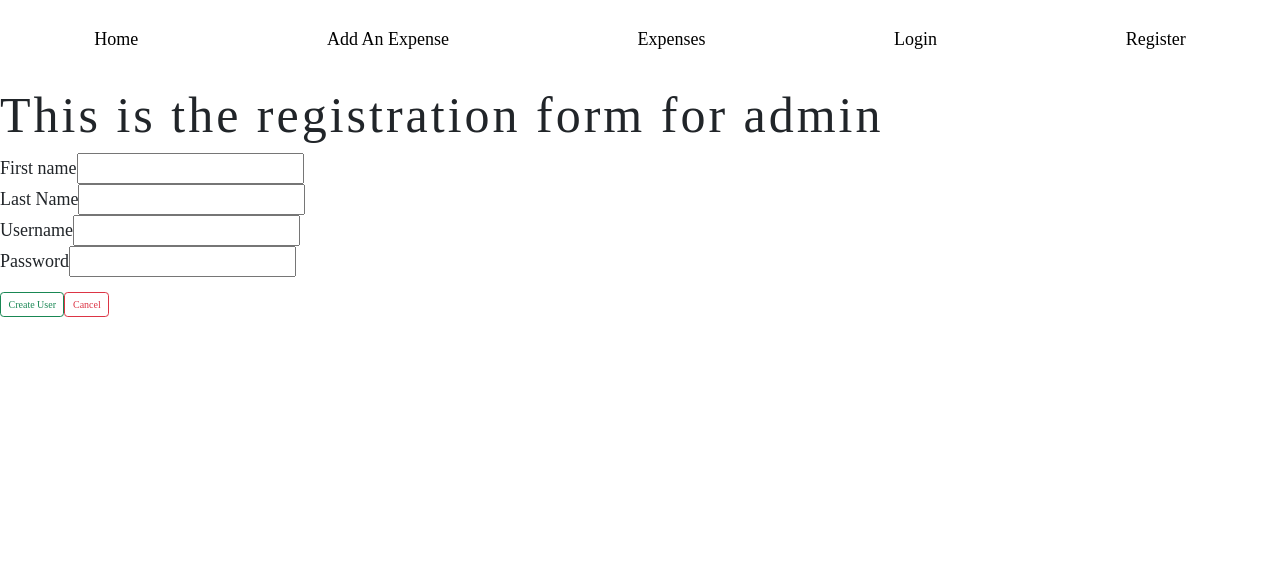
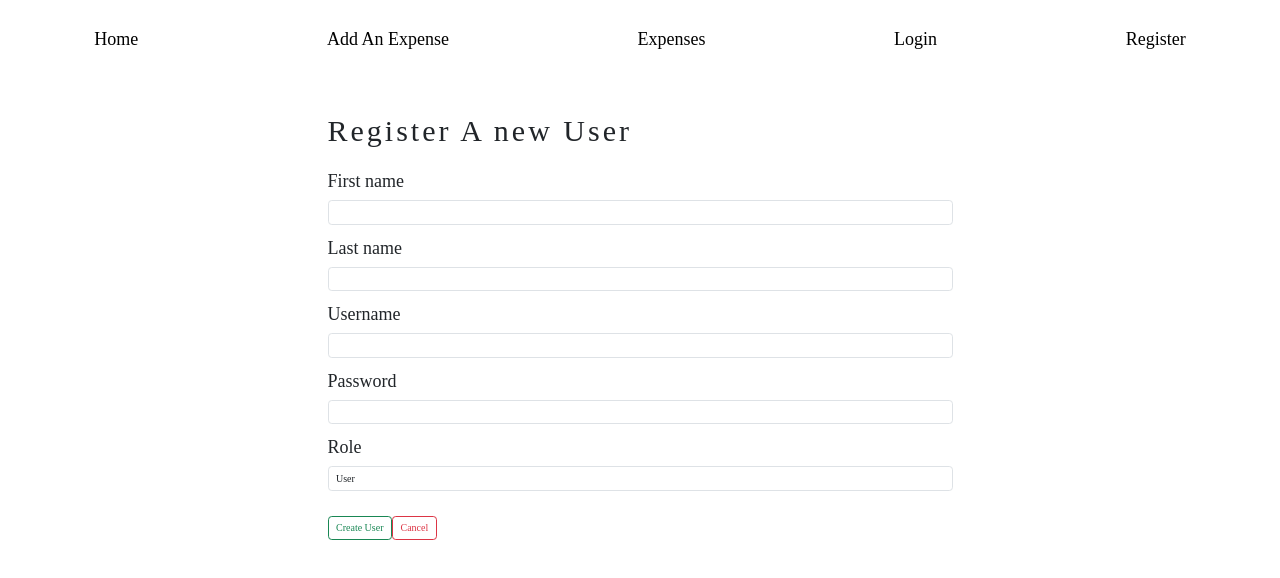
Before and after one commit to matthew-maya-17/Capstone-Git-Push-Mafia, a React (Create React App) app in the folder ExpenseTracker/client/expense-tracker-ui/: page /register in a window 1280 px wide. Shown: the top 578 px of the page. Built offline with nearby package versions, Linux system fonts and the light colour scheme.

Commit message:
Edit all forms

```diff
--- a/ExpenseTracker/client/expense-tracker-ui/src/ExpenseForm.js
+++ b/ExpenseTracker/client/expense-tracker-ui/src/ExpenseForm.js
@@ -21,7 +21,7 @@ function ExpenseForm() {
   const navigate = useNavigate();
   const { id } = useParams();
   const url = "http://localhost:8080/api/expense";
-
+  const token = localStorage.getItem("jwtToken") != null ? localStorage.getItem("jwtToken") : null;
   const [Expense, setExpense] = useState({
     userId,
     categoryId: 5,
@@ -132,9 +132,11 @@ function ExpenseForm() {
       .catch(console.log);
   };
 
-  return (
+  console.log(token)
+
+  return token == null ? navigate('/login') : (
     <>
-      <section>
+      <div className="container mt-5 w-50">
         <h2 className="mb-4">{id ? "Update Expense" : "Add Expense"}</h2>
 
         {errors.length > 0 && (
@@ -147,14 +149,15 @@ function ExpenseForm() {
             </ul>
           </div>
         )}
-
-        <form onSubmit={handleSubmit}>
-          <fieldset className="form-group">
-            <label htmlFor="categoryId">Select Expense Category:</label>
+        <form className="form-group" onSubmit={handleSubmit}>
+          <div className="mb-3">
+            <label htmlFor="categoryId" className="form-label">
+              Select Expense Category:
+            </label>
             <select
               name="categoryId"
               id="categoryId"
-              className="form-group"
+              className="form-control"
               value={Expense.categoryId}
               onChange={handleChange}
             >
@@ -164,65 +167,43 @@ function ExpenseForm() {
               <option value="4">Equipment Rental</option>
               <option value="5">Misc</option>
             </select>
-          </fieldset>
-          <fieldset className="form-group">
-            <label htmlFor="amount">Amount</label>
+          </div>
+
+          <div className="mb-3">
+            <label htmlFor="amount" className="form-label">
+              Amount
+            </label>
             <input
               id="amount"
               name="amount"
               type="number"
               step="0.01"
               min="0"
-              className="form-group"
+              className="form-control"
               value={Expense.amount}
               onChange={handleChange}
             />
-          </fieldset>
-          <fieldset className="form-group">
-            <label htmlFor="description">Description</label>
+          </div>
+
+          <div className="mb-3">
+            <label htmlFor="description" className="form-label">
+              Description
+            </label>
             <input
               id="description"
               name="description"
               type="text"
-              className="form-group"
+              className="form-control"
               value={Expense.description}
               onChange={handleChange}
             />
-          </fieldset>
-          <fieldset className="form-group">
-            <label htmlFor="approved">Approved</label>
-            <input
-              id="approved"
-              name="approved"
-              type="checkbox"
-              className="form-group"
-              checked={Expense.approved}
-              onChange={handleChange}
-            />
-          </fieldset>
-          <fieldset className="form-group">
-            <label htmlFor="reimbursed">Reimbursed</label>
-            <input
-              id="reimbursed"
-              name="reimbursed"
-              type="checkbox"
-              className="form-group"
-              checked={Expense.reimbursed}
-              onChange={handleChange}
-            />
-          </fieldset>
-          <fieldset className="form-group">
+          </div>
+
+          <div className="mb-3">
             <label htmlFor="receiptUrl">Receipt Url</label>
-            <input
-              id="receiptUrl"
-              name="receiptUrl"
-              type="text"
-              className="form-group"
-              value={Expense.receiptUrl}
-              onChange={handleChange}
-            />
-          </fieldset>
-          <fieldset className="form-group">
+            <input class="form-control" type="file" id="formFile"></input>
+          </div>
+          <div className="mb-3">
             <button type="submit" className="btn btn-outline-success mr-4 mt-4">
               {id ? "Update Expense" : "Add Expense"}
             </button>
@@ -233,9 +214,9 @@ function ExpenseForm() {
             >
               Cancel
             </Link>
-          </fieldset>
+          </div>
         </form>
-      </section>
+      </div>
     </>
   );
 }
--- a/ExpenseTracker/client/expense-tracker-ui/src/ExpenseList.js
+++ b/ExpenseTracker/client/expense-tracker-ui/src/ExpenseList.js
@@ -14,6 +14,7 @@ const CATEGORY_MAP = {
 function ExpenseList() {
   // STATE
   const [expenses, setExpenses] = useState([]);
+  const token = localStorage.getItem("jwtToken")
   const url = "http://localhost:8080/api/expense";
   const navigate = useNavigate();
 
@@ -62,10 +63,7 @@ function ExpenseList() {
 
   return (
     <>
-      <section>
-        <Link className="btn btn-outline-success mb-4" to={"/expense/add"}>
-          Add an Expense
-        </Link>
+      <div className="container" style={{ maxWidth: "90%" }}>
         <table className="table table-striped table-bordered table-hover">
           <thead className="table-dark">
             <tr>
@@ -111,7 +109,10 @@ function ExpenseList() {
             ))}
           </tbody>
         </table>
-      </section>
+                <Link className="btn btn-outline-success mb-4" to={"/expense/add"}>
+          Add an Expense
+        </Link>
+      </div>
     </>
   );
 }
--- a/ExpenseTracker/client/expense-tracker-ui/src/LoginPage.js
+++ b/ExpenseTracker/client/expense-tracker-ui/src/LoginPage.js
@@ -25,7 +25,6 @@ function LoginPage(){
         .then(data => {
             localStorage.setItem("jwtToken", data.jwt_token);
             localStorage.setItem("userId", data.user_id);
-            console.log(localStorage)
         })
         .catch(console.log)
     }
@@ -33,25 +32,37 @@ function LoginPage(){
 
     return (
       <>
-        <h1>This is the Login Page</h1>
-
-        <form onSubmit={handleSubmit}>
+        <div className="container w-50 mt-5">
+          <h2 className="mb-4">Login</h2>
+          <form onSubmit={handleSubmit} className="form-group ">
+            <div className="mb-3">
+              <label className="form-label">Username</label>
               <input
                 type="text"
                 placeholder="Username"
+                className="form-control"
                 value={username}
                 onChange={(e) => setUserName(e.target.value)}
                 required
               />
+            </div>
+            <div className="mb-3">
+              <label className="form-label">Password</label>
               <input
                 type="password"
                 placeholder="Password"
+                className="form-control"
                 value={password}
                 onChange={(e) => setPassword(e.target.value)}
                 required
               />
-          <button type="submit">Login</button>
+            </div>
+
+            <button type="submit" className="btn btn-outline-success mr-4 mt-4">
+              Login
+            </button>
           </form>
+        </div>
       </>
     );
 }
--- a/ExpenseTracker/client/expense-tracker-ui/src/Registration.js
+++ b/ExpenseTracker/client/expense-tracker-ui/src/Registration.js
@@ -9,7 +9,6 @@ function Registration(){
     const [password, setPassword] = useState("")
     const [userId, setUserId] = useState(0)
     const [roleId, setRoleId] = useState(0)
-    const [disabled, setDisabled] = useState(false)
     const userUrl = "http://localhost:8080/api/user"
     const registerUrl = "http://localhost:8080/api/login/register";
     const token = localStorage.getItem("jwtToken")
@@ -45,7 +44,7 @@ function Registration(){
                 headers: {
                 "Content-Type": "application/json",
                 },
-                body: JSON.stringify({ username, password, userId: newUserId }),
+                body: JSON.stringify({ username, password, userId: newUserId, roleId: roleId }),
             };
 
             console.log(init2)
@@ -53,7 +52,9 @@ function Registration(){
           })
           .then((response) => {
             if(response.status === 201){
+                alert("User registered successfully!");
                 return response.json();
+
             }else{
               return Promise.reject(`Unexpected Status Code: ${response.status}`);
             }
@@ -65,66 +66,95 @@ function Registration(){
 
 
     return (
-      <>
-        <h1>This is the registration form for admin</h1>
-        <form onSubmit={handleSubmit}>
-          <fieldset className="form-group">
-            <label htmlFor="firstName">First name</label>
+      <div className="container mt-5 w-50">
+        <h2 className="mb-4">Register A new User</h2>
+        <form className="form-group" onSubmit={handleSubmit}>
+          <div className="mb-3">
+            <label htmlFor="firstName" className="form-label">
+              First name
+            </label>
             <input
               id="firstName"
               name="firstName"
               type="text"
-              className="form-group"
+              className="form-control"
+              value={firstName}
               onChange={(e) => setFirstname(e.target.value)}
+              required
             />
-          </fieldset>
-          <fieldset className="form-group">
-            <label htmlFor="amount">Last Name</label>
+          </div>
+
+          <div className="mb-3">
+            <label htmlFor="lastName" className="form-label">
+              Last name
+            </label>
             <input
               id="lastName"
               name="lastName"
               type="text"
-              className="form-group"
+              className="form-control"
+              value={lastName}
               onChange={(e) => setLastname(e.target.value)}
+              required
             />
-          </fieldset>
+          </div>
 
-          <fieldset className="form-group">
-            <label htmlFor="username">Username</label>
+          <div className="mb-3">
+            <label htmlFor="username" className="form-label">
+              Username
+            </label>
             <input
               id="username"
               name="username"
               type="text"
-              className="form-group"
+              className="form-control"
+              value={username}
               onChange={(e) => setUsername(e.target.value)}
+              required
             />
-          </fieldset>
+          </div>
 
-          <fieldset className="form-group">
-            <label htmlFor="password">Password</label>
+          <div className="mb-3">
+            <label htmlFor="password" className="form-label">
+              Password
+            </label>
             <input
               id="password"
               name="password"
-              type="text"
-              className="form-group"
+              type="password"
+              className="form-control"
+              value={password}
               onChange={(e) => setPassword(e.target.value)}
+              required
             />
-          </fieldset>
+          </div>
 
-          <fieldset className="form-group">
+          <div className="mb-3">
+            <label htmlFor="role" className="form-label">
+              Role
+            </label>
+            <select
+              id="role"
+              name="role"
+              className="form-control"
+              onChange={(e) => setRoleId(e.target.value === "USER" ? 1 : 2)}
+              required
+            >
+              <option value="USER">User</option>
+              <option value="ADMIN">Admin</option>
+            </select>
+          </div>
+
+          <div>
             <button type="submit" className="btn btn-outline-success mr-4 mt-4">
               Create User
             </button>
-            <Link
-              type="button"
-              className="btn btn-outline-danger mt-4"
-              to={"/expense"}
-            >
+            <Link to="/expense" className="btn btn-outline-danger mr-4 mt-4">
               Cancel
             </Link>
-          </fieldset>
+          </div>
         </form>
-      </>
+      </div>
     );
 }
 
```
Also changed, not shown: ExpenseTracker/client/expense-tracker-ui/src/index.css (line endings or trailing spaces). Lines whose indentation alone changed are shown as unchanged.
